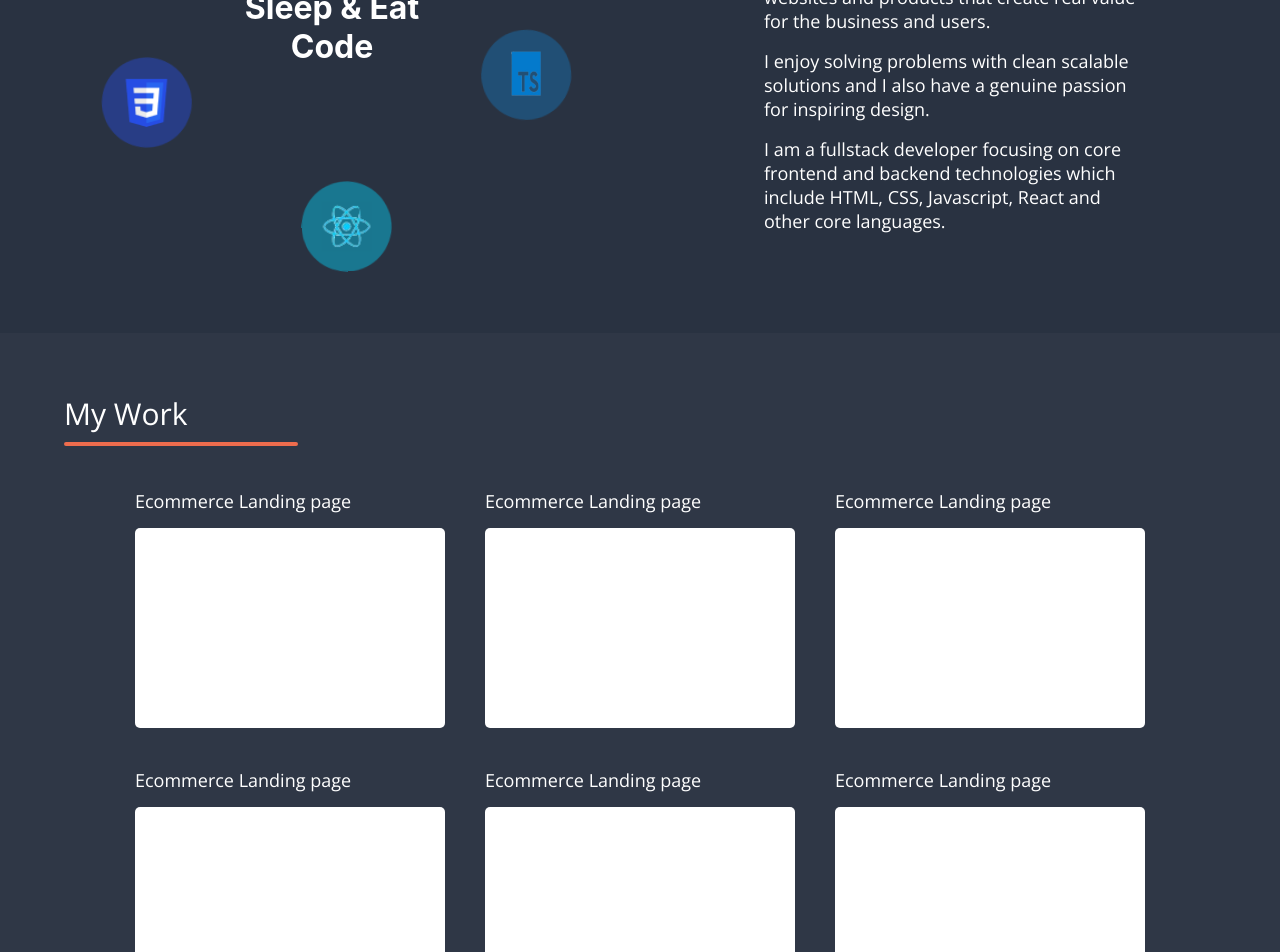
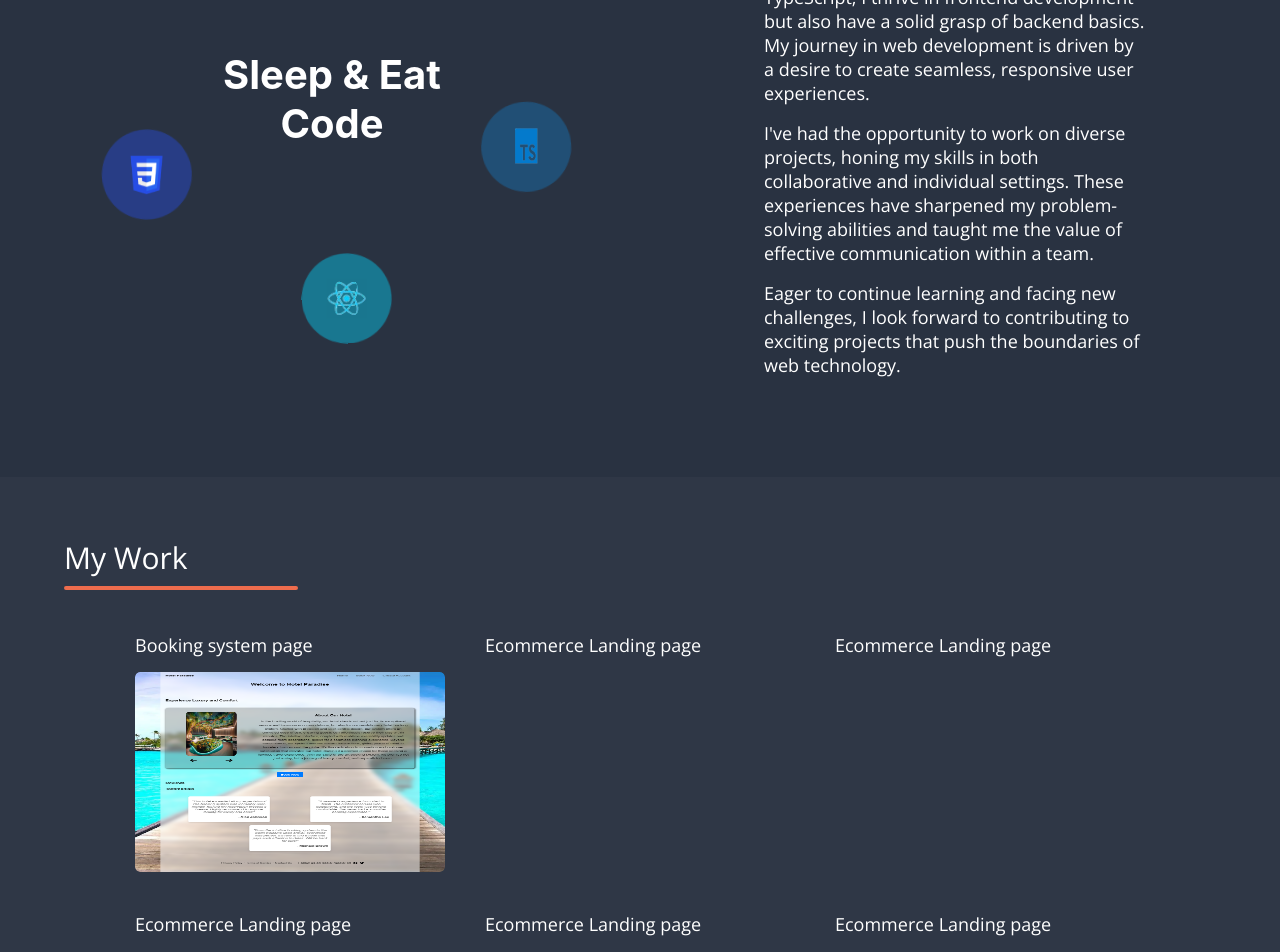
Before and after one commit to Snail1227/Garri-Shtyrkin-Portfolio, a React (Create React App) app: page / in a window 1280 px wide. Shown: the part 860-1812 px from the top of the page. Built offline with nearby package versions, Linux system fonts and the light colour scheme.

Commit message:
add first work

```diff
--- a/src/App.css
+++ b/src/App.css
@@ -385,8 +385,8 @@ hr {
 
 .css, .js, .html, .ts {
   /* margin: 10px; */
-  width: 43px;
-  height: 50px;
+  width: 33px;
+  height: 40px;
   animation: spin 25s linear infinite;
 }
 
@@ -411,8 +411,8 @@ hr {
 }
 
 .react {
-  width: 50px;
-  height: 50px;
+  width: 40px;
+  height: 40px;
   animation: spin 25s linear infinite;
 }
 
@@ -433,6 +433,7 @@ hr {
 }
 
 .about-tagline {
+  font-size: 20px;
   position: absolute;
   z-index: 1;
   text-align: center;
@@ -520,9 +521,50 @@ hr {
 }
 
 .work-image {
+  position: relative;
+  overflow: hidden;
+}
+
+.work-image img {
   width: 310px;
   height: 200px;
-  background-color: white;
+  border-radius: 5px;
+  transition: filter 0.3s;
+}
+
+.work-image:hover img {
+  filter: blur(3px);
+}
+
+.work-image button {
+  position: absolute;
+  border: 1px solid var(--btn-color);
+  color: var(--btn-color);
+  background-color: inherit;
+  bottom: -50px;
+  left: 5%;
+  width: 90%;
+  z-index: 2;
+  transition: bottom 0.3s;
+}
+
+.work-image:hover button {
+  bottom: 20px;
+}
+
+.work-image button:hover {
+  background-color: var(--btn-color);
+  color: #fff;
+  bottom: 20px;
+  transition: color 0.3s;
+  transition: background-color 0.3s ;
+}
+
+
+
+.work-image {
+  width: 310px;
+  height: 200px;
   border-radius: 5px;
 }
 
@@ -538,7 +580,7 @@ hr {
   }
 
   .title {
-    font-size: 20px;
+    text-wrap: wrap;
   }
 
   .work {
--- a/src/components/About.tsx
+++ b/src/components/About.tsx
@@ -45,10 +45,9 @@ const About: React.FC = () => {
                 <div className='about-me'>
                     <p>About Me</p>
                     <hr />
-                    <p>My passion for building websites started since 2023 and since then i have helped companies around the world build amazing websites and products that create real value for the business and users.</p>
-                    <p>I enjoy solving problems with clean scalable solutions and I also have a genuine passion for inspiring design.</p>
-                    <p>I am a fullstack developer focusing on core frontend and backend technologies which include HTML, CSS, Javascript, React and other core languages.</p>
-
+                    <p>I web developer with a year of experience passionate about crafting engaging websites. Skilled in HTML, CSS, React.js, Express.js and TypeScript, I thrive in frontend development but also have a solid grasp of backend basics. My journey in web development is driven by a desire to create seamless, responsive user experiences.</p>
+                    <p>I've had the opportunity to work on diverse projects, honing my skills in both collaborative and individual settings. These experiences have sharpened my problem-solving abilities and taught me the value of effective communication within a team.</p>
+                    <p>Eager to continue learning and facing new challenges, I look forward to contributing to exciting projects that push the boundaries of web technology.</p>
                 </div>
             </div>
         </>
--- a/src/components/Footer.tsx
+++ b/src/components/Footer.tsx
@@ -12,9 +12,17 @@ const Footer: React.FC = () => {
                 <div className='footer-links'>
                     <p>Connect with me:</p>
                     <div>
-                        <FontAwesomeIcon icon={faInstagram} />
-                        <FontAwesomeIcon icon={faGithub} />
-                        <FontAwesomeIcon icon={faLinkedin} />
+                        <a href="https://www.instagram.com/snail_1227" target="_blank" rel="noopener noreferrer">
+                            <FontAwesomeIcon icon={faInstagram} />
+                        </a>
+                        <a href="https://github.com/Snail1227" target="_blank" rel="noopener noreferrer">
+                            <FontAwesomeIcon icon={faGithub} />
+                        </a>
+
+                        <a href="https://www.linkedin.com/in/garri-shtyrkin-088209205" target="_blank" rel="noopener noreferrer">
+                            <FontAwesomeIcon icon={faLinkedin} />
+                        </a>
+
                     </div>
                 </div>
             </div>
--- a/src/components/Work.tsx
+++ b/src/components/Work.tsx
@@ -1,4 +1,5 @@
 import React from 'react';
+import bookingSystem from '../images/booking-system-screen.png'
 
 
 const Work: React.FC = () => {
@@ -11,8 +12,11 @@ const Work: React.FC = () => {
                 </div>
                 <div className='work-projects'>
                     <div className='project'>
-                        <p>Ecommerce Landing page</p>
-                        <div className='work-image'></div>
+                        <p>Booking system page</p>
+                        <div className='work-image'>
+                            <img src={bookingSystem} alt="bookingSystem" />
+                            <button>GitHub</button>
+                        </div>
                     </div>
                     <div className='project'>
                         <p>Ecommerce Landing page</p>
```
Also changed, not shown: src/images/booking-system-screen.png (added).
